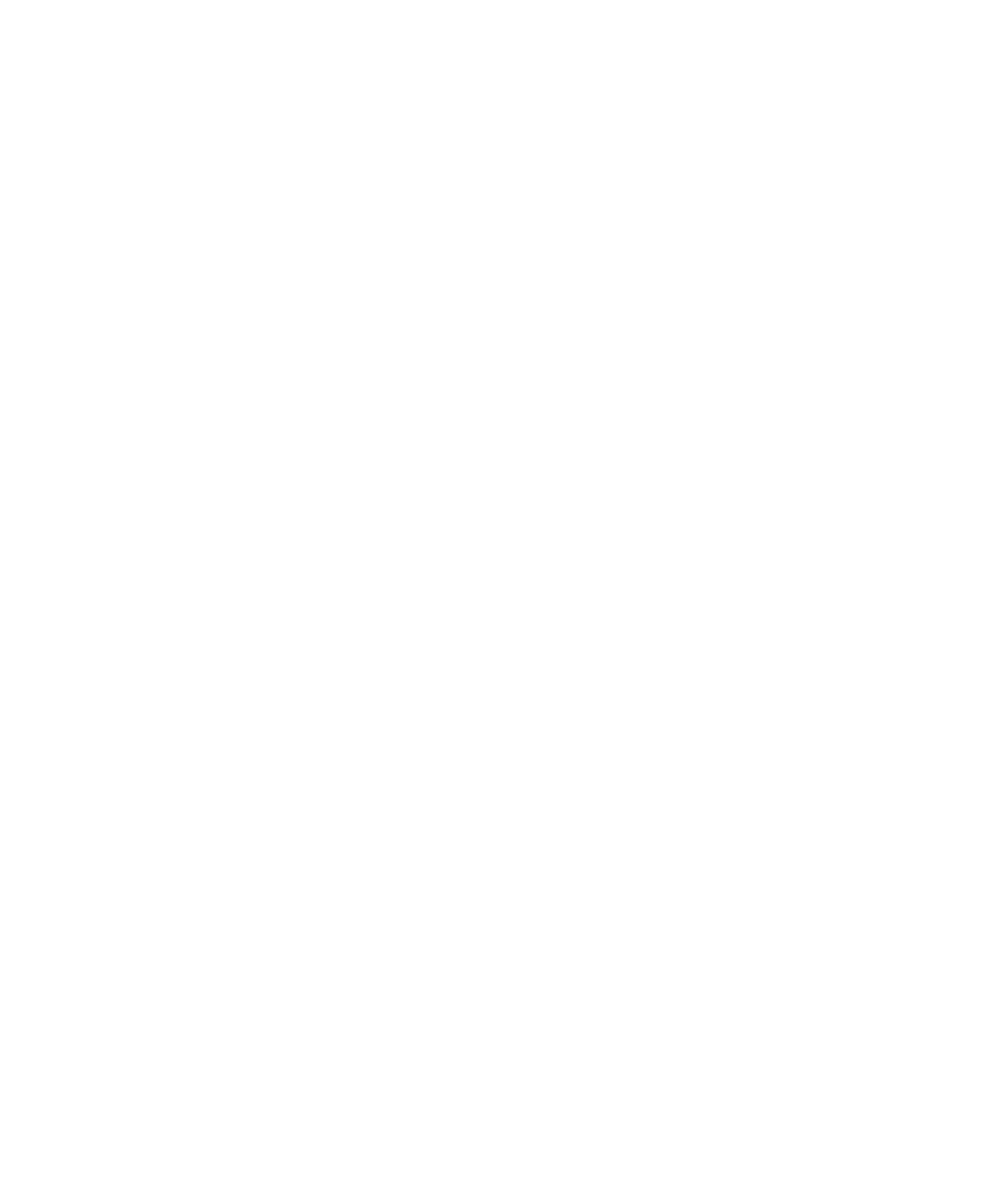
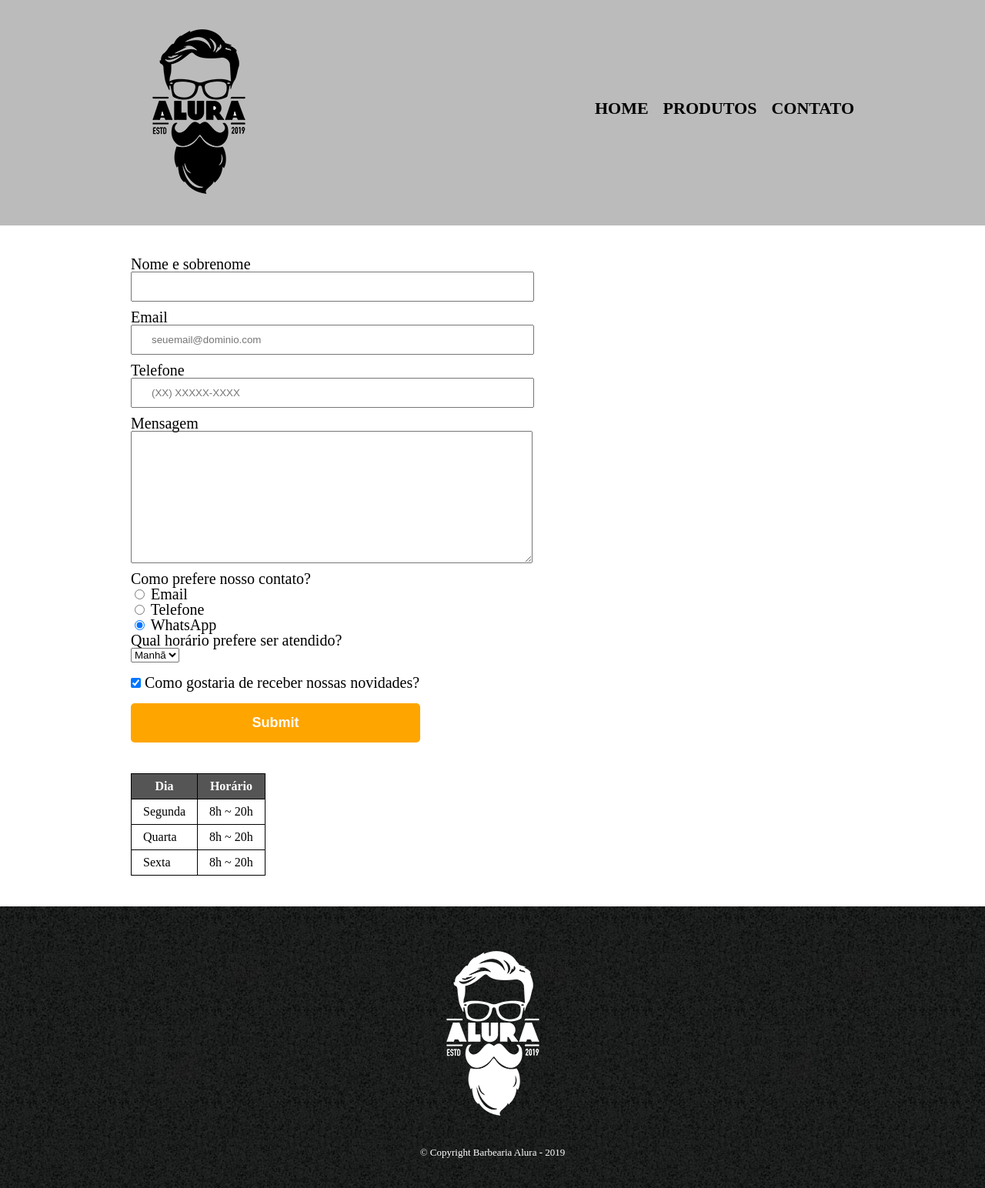
Before and after one commit to luisferrarezi/barbeariaalura, a plain HTML site: page contato.html in a window 1280 px wide. Shown: the whole page at 77% size. Before the commit the page ends 800 px from the top, so only its background shows below. Drawn offline with Linux system fonts and the light colour scheme.

Commit message:
Criada pagina de contato

```diff
--- a/contato.html
+++ b/contato.html
@@ -3,9 +3,87 @@
   <head>
     <meta charset="UTF-8">
     <title>Contato - Barbearia Alura</title>
+    <link rel="stylesheet" href="css/reset.css">
+    <link rel="stylesheet" href="css/style.css">
   </head>
   <body>
     <header>
+      <div class="caixa">
+        <h1><img src="imagens/default/logo.png" alt="Logo Barbearia Alura"></h1>
+        <nav>
+          <ul>
+            <li><a href="index.html">Home</a></li>
+            <li><a href="produtos.html">Produtos</a></li>
+            <li><a href="contato.html">Contato</a></li>
+          </ul>
+        </nav>
+      </div>
     </header>
+    <main>
+      <form>
+        <label for="nomesobrenome">Nome e sobrenome</label>
+        <input type="text" id="nomesobrenome" class="inputpadrao" required>
+        <label for="email">Email</label>
+        <input type="email" id="email" class="inputpadrao" required placeholder="seuemail@dominio.com">
+        <label for="telefone">Telefone</label>
+        <input type="tel" id="telefone" class="inputpadrao" required placeholder="(XX) XXXXX-XXXX">
+        <label for="mensagem">Mensagem</label>
+        <textarea id="mensagem" cols="70" rows="10" class="inputpadrao" required></textarea>
+        <fieldset>
+          <legend>Como prefere nosso contato?</legend>
+          <label for="radio-email">
+            <input type="radio" id="radio-email" value="email" name="contato">
+            Email
+          </label>
+          <label for="radio-telefone">
+            <input type="radio" id="radio-telefone" value="telefone" name="contato">
+            Telefone
+          </label>
+          <label for="radio-whatsapp">
+            <input type="radio" id="radio-whatsapp" value="whatsapp" name="contato" checked>
+            WhatsApp
+          </label>
+        </fieldset>
+        <legend>Qual horário prefere ser atendido?</legend>
+        <fieldset>
+          <select>
+            <option>Manhã</option>
+            <option>Tarde</option>
+            <option>Noite</option>
+          </select>
+        </fieldset>
+        <label>
+          <input type="checkbox" class="checkboxpadrao" checked>
+          Como gostaria de receber nossas novidades?
+        </label>
+        <input type="submit" class="enviar">
+      </form>
+      <table>
+        <thead>
+          <tr>
+            <th>Dia</th>
+            <th>Horário</th>
+          </tr>
+        </thead>
+        <tbody>
+          <tr>
+            <td>Segunda</td>
+            <td>8h ~ 20h</td>
+          </tr>
+          <tr>
+            <td>Quarta</td>
+            <td>8h ~ 20h</td>
+          </tr>
+          <tr>
+            <td>Sexta</td>
+            <td>8h ~ 20h</td>
+          </tr>
+        </tbody>
+      </table>
+    </main>
+    <footer>
+      <img src="imagens/default/logo-branco.png" alt="Logo Barbearia Alura">
+      <p class="copyright">&copy; Copyright Barbearia Alura - 2019</p>
+    </footer>
   </body>
 </html>
--- /dev/null
+++ b/css/home.css
@@ -0,0 +1,48 @@
+.titulo{
+  padding-left: 20px;
+}
+
+#banner {
+  width: 100%;
+}
+
+.principal{
+  background: #CCCCCC;
+  padding: 30px;
+}
+
+.centralizado{
+  text-align: center;
+}
+
+p{
+  text-align: center;
+}
+
+#missao {
+  font-size: 20px;
+}
+
+em strong{
+  color: red;
+}
+
+.itens{
+  font-style: italic;
+}
+
+.beneficios{
+  background: #FFFFFF;
+  padding: 20px;
+}
+
+ul{
+  display: inline-block;
+  vertical-align: top;
+  width: 20%;
+  margin-right: 15%;
+}
+
+.imgbeneficios{
+  width: 50%;
+}
--- a/css/produtos.css
+++ /dev/null
@@ -1,91 +0,0 @@
-header{
-  background: #BBBBBB;
-  padding: 20px 0;
-}
-
-.caixa{
-  position: relative;
-  width: 940px;
-  margin: 0 auto;
-}
-
-nav {
-  position: absolute;
-  top: 110px;
-  right: 0px;
-}
-
-nav li{
-  display: inline;
-  margin: 0 0 0 15px;
-}
-
-nav a {
-  text-transform: uppercase;
-  color: #000000;
-  font-weight: bold;
-  font-size: 22px;
-  text-decoration: none;
-}
-
-nav a:hover{
-  color:#C78C19;
-  text-decoration: underline;
-}
-
-.produtos{
-  width: 940px;
-  margin: 0 auto;
-  padding: 50px 0;
-}
-
-.produtos li{
-  display: inline-block;
-  text-align: center;
-  width: 30%;
-  vertical-align: top;
-  margin: 0 1.5%;
-  padding: 30px 20px;
-  box-sizing: border-box;
-  border: #000000 2px solid;
-  border-radius: 10px;
-}
-
-.produtos li:hover{
-  border-color:#C78C19;
-}
-
-.produtos li:hover h2{
-  font-size: 40px;
-}
-
-.produtos li:active{
-  border-color:#088C19;
-}
-
-.produtos h2{
-  font-size: 30px;
-  font-weight: bold;
-}
-
-.descproduto{
-  font-size: 18px;
-}
-
-.precoproduto{
-  font-size: 22px;
-  font-weight: bold;
-  margin-top: 10px;
-}
-
-footer{
-  text-align: center;
-  background: url("../imagens/produtos/bg.jpg");
-  padding: 40px 0;
-}
-
-.copyright{
-  color: #FFFFFF;
-  font-size: 13px;
-  margin-top: 20px;
-}
--- a/css/style.css
+++ b/css/style.css
@@ -1,48 +1,149 @@
-.titulo{
-  padding-left: 20px;
+header{
+  background: #BBBBBB;
+  padding: 20px 0;
 }
 
-#banner {
-  width: 100%;
+.caixa{
+  position: relative;
+  width: 940px;
+  margin: 0 auto;
 }
 
-.principal{
-  background: #CCCCCC;
-  padding: 30px;
+nav {
+  position: absolute;
+  top: 110px;
+  right: 0px;
 }
 
-.centralizado{
-  text-align: center;
+nav li{
+  display: inline;
+  margin: 0 0 0 15px;
 }
 
-p{
-  text-align: center;
+nav a {
+  text-transform: uppercase;
+  color: #000000;
+  font-weight: bold;
+  font-size: 22px;
+  text-decoration: none;
 }
 
-#missao {
+nav a:hover{
+  color:#C78C19;
+  text-decoration: underline;
+}
+
+.produtos{
+  width: 940px;
+  margin: 0 auto;
+  padding: 50px 0;
+}
+
+.produtos li{
+  display: inline-block;
+  text-align: center;
+  width: 30%;
+  vertical-align: top;
+  margin: 0 1.5%;
+  padding: 30px 20px;
+  box-sizing: border-box;
+  border: #000000 2px solid;
+  border-radius: 10px;
+}
+
+.produtos li:hover{
+  border-color:#C78C19;
+}
+
+.produtos li:hover h2{
+  font-size: 40px;
+}
+
+.produtos li:active{
+  border-color:#088C19;
+}
+
+.produtos h2{
+  font-size: 30px;
+  font-weight: bold;
+}
+
+.descproduto{
+  font-size: 18px;
+}
+
+.precoproduto{
+  font-size: 22px;
+  font-weight: bold;
+  margin-top: 10px;
+}
+
+footer{
+  text-align: center;
+  background: url("../imagens/default/bg.jpg");
+  padding: 40px 0;
+}
+
+.copyright{
+  color: #FFFFFF;
+  font-size: 13px;
+  margin-top: 20px;
+}
+
+main{
+  width: 940px;
+  margin: 0 auto;
+}
+
+form{
+  margin: 40px 0;
+}
+
+form label, form legend{
+  display: block;
   font-size: 20px;
 }
 
-em strong{
-  color: red;
+.inputpadrao{
+  display: block;
+  margin-bottom: 10px;
+  padding: 10px 25px;
+  width: 50%;
 }
 
-.itens{
-  font-style: italic;
+.checkboxpadrao{
+  margin: 20px 0;
 }
 
-.beneficios{
-  background: #FFFFFF;
-  padding: 20px;
+.enviar{
+  width: 40%;
+  padding: 15px 0;
+  background: orange;
+  color: white;
+  font-weight: bold;
+  font-size: 18px;
+  border: none;
+  border-radius: 5px;
+  transition: 1s all;
+  cursor: pointer;
 }
 
-ul{
-  display: inline-block;
-  vertical-align: top;
-  width: 20%;
-  margin-right: 15%;
+.enviar:hover{
+  background: darkorange;
+  transform: scale(1.2);
 }
 
-.imgbeneficios{
-  width: 50%;
+table{
+  margin: 20px 0 40px;
 }
+
+thead{
+  background: #555555;
+  color: white;
+  font-weight: bold;
+}
+
+td, th{
+  border: 1px solid #000000;
+  padding: 8px 15px;
+}
```
Also changed, not shown: index.html (+1 -2 lines), produtos.html (+3 -3 lines), imagens/default/bg.jpg (renamed from imagens/produtos/bg.jpg), imagens/default/logo-branco.png (renamed from imagens/produtos/logo-branco.png), imagens/default/logo.png (renamed from imagens/produtos/logo.png).
